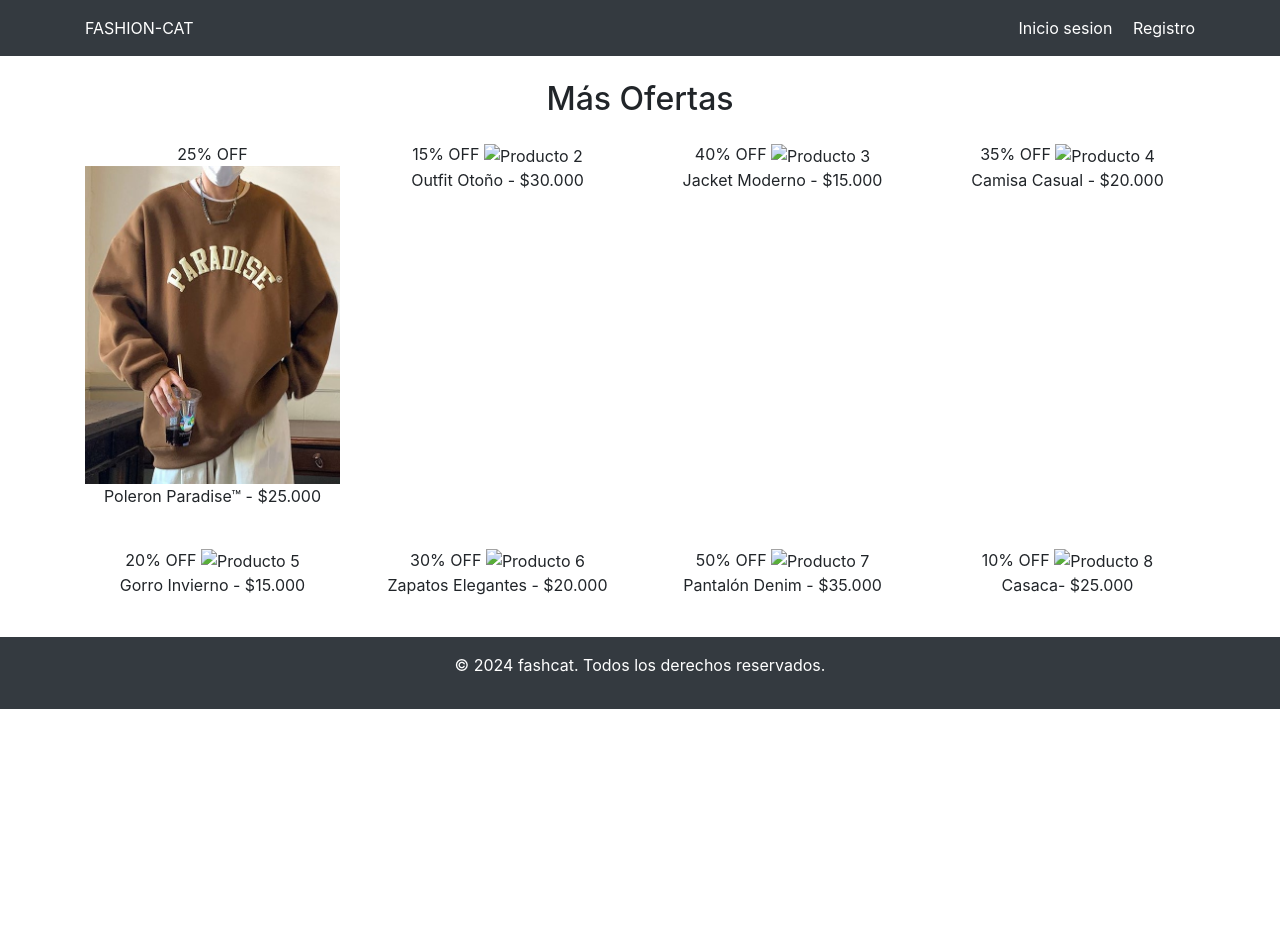
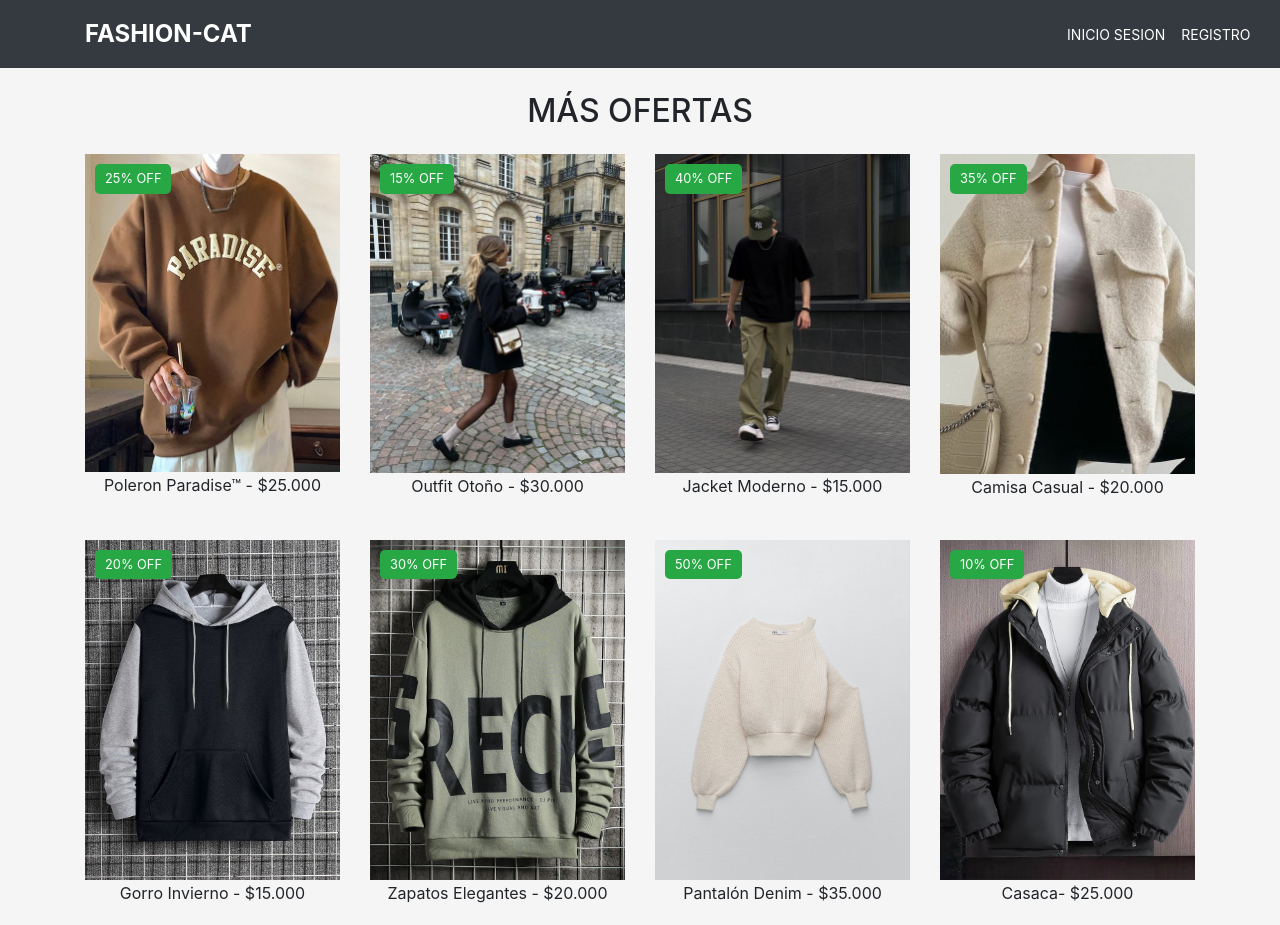
Before and after one commit to tienda-de-ropa/tienda-de-ropa-html, a plain HTML site: page pages/ofertas.html in a window 1280 px wide. Shown: the top 925 px of the page. Before the commit the page ends 800 px from the top, so only its background shows below. Drawn offline with nearby package versions, Linux system fonts and the light colour scheme; the site is published under a folder, as on GitHub Pages, so addresses that start at the root find nothing.

Commit message:
Update Ofertas

```diff
--- a/pages/ofertas.html
+++ b/pages/ofertas.html
@@ -6,7 +6,7 @@
     <meta name="viewport" content="width=device-width, initial-scale=1.0">
     <title>Ofertas</title>
     <link rel="stylesheet" href="https://maxcdn.bootstrapcdn.com/bootstrap/4.5.2/css/bootstrap.min.css">
-    <link rel="stylesheet" href="/css/style.css">
+    <link rel="stylesheet" href="../css/style.css">
 </head>
 
 <body>
@@ -17,8 +17,8 @@
                 <a href="/index.html" class="text-white">FASHION-CAT</a>
             </div>
             <div id="link">
-                <a href="login.html" class="text-white mx-3">Inicio sesion</a>
-                <a href="registro.html" class="text-white">Registro</a>
+                <a href="../pages/login.html" class="text-white mx-3">Inicio sesion</a>
+                <a href="../pages/registro.html" class="text-white">Registro</a>
             </div>
         </nav>
     </header>
@@ -38,7 +38,7 @@
             <div class="col-md-3 mb-4">
                 <div class="image-container">
                     <span class="descuento-tag">15% OFF</span>
-                    <img src="/assets/ofertas/20+ Autumn Outfits You Need to Try This Year 64.jpeg" alt="Producto 2"
+                    <img src="../assets/ofertas/20+ Autumn Outfits You Need to Try This Year 64.jpeg" alt="Producto 2"
                         class="img-fluid">
                 </div>
                 <p>Outfit Otoño - $30.000</p>
@@ -46,28 +46,28 @@
             <div class="col-md-3 mb-4">
                 <div class="image-container">
                     <span class="descuento-tag">40% OFF</span>
-                    <img src="/assets/ofertas/descarga.jpeg" alt="Producto 3" class="img-fluid">
+                    <img src="../assets/ofertas/descarga.jpeg" alt="Producto 3" class="img-fluid">
                 </div>
                 <p>Jacket Moderno - $15.000</p>
             </div>
             <div class="col-md-3 mb-4">
                 <div class="image-container">
                     <span class="descuento-tag">35% OFF</span>
-                    <img src="/assets/ofertas/descarga (1).jpeg" alt="Producto 4" class="img-fluid">
+                    <img src="../assets/ofertas/descarga (1).jpeg" alt="Producto 4" class="img-fluid">
                 </div>
                 <p>Camisa Casual - $20.000</p>
             </div>
             <div class="col-md-3 mb-4">
                 <div class="image-container">
                     <span class="descuento-tag">20% OFF</span>
-                    <img src="/assets/ofertas/branded men's hoodies_.jpeg" alt="Producto 5" class="img-fluid">
+                    <img src="../assets/ofertas/branded men's hoodies_.jpeg" alt="Producto 5" class="img-fluid">
                 </div>
                 <p>Gorro Invierno - $15.000</p>
             </div>
             <div class="col-md-3 mb-4">
                 <div class="image-container">
                     <span class="descuento-tag">30% OFF</span>
-                    <img src="/assets/ofertas/Cordão Carta Estilos de Rua Suéter Masculino.jpeg" alt="Producto 6"
+                    <img src="../assets/ofertas/Cordão Carta Estilos de Rua Suéter Masculino.jpeg" alt="Producto 6"
                         class="img-fluid">
                 </div>
                 <p>Zapatos Elegantes - $20.000</p>
@@ -75,14 +75,14 @@
             <div class="col-md-3 mb-4">
                 <div class="image-container">
                     <span class="descuento-tag">50% OFF</span>
-                    <img src="/assets/ofertas/swetter.jpeg" alt="Producto 7" class="img-fluid">
+                    <img src="../assets/ofertas/swetter.jpeg" alt="Producto 7" class="img-fluid">
                 </div>
                 <p>Pantalón Denim - $35.000</p>
             </div>
             <div class="col-md-3 mb-4">
                 <div class="image-container">
                     <span class="descuento-tag">10% OFF</span>
-                    <img src="/assets/ofertas/Men Drawstring Hooded Puffer Coat Without Jumper.jpeg" alt="Producto 8"
+                    <img src="../assets/ofertas/Men Drawstring Hooded Puffer Coat Without Jumper.jpeg" alt="Producto 8"
                         class="img-fluid">
                 </div>
                 <p>Casaca- $25.000</p>
```
